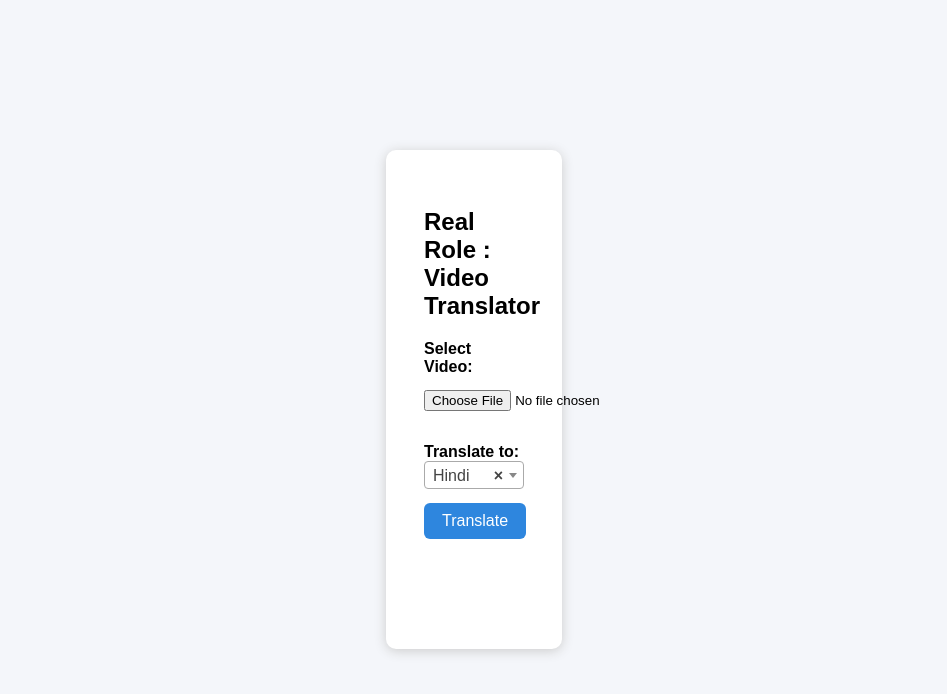
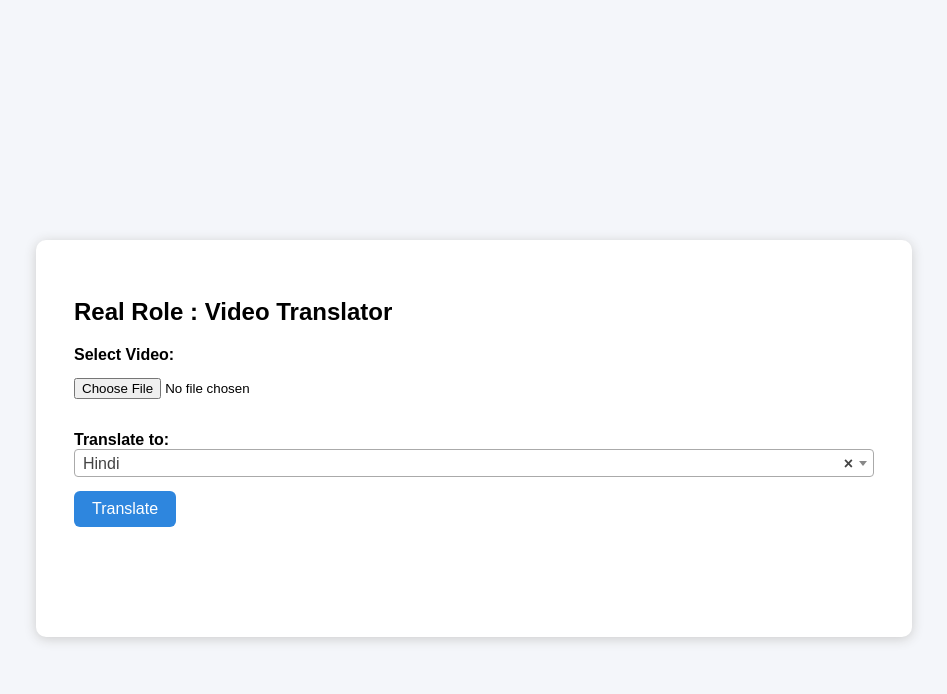
Before and after one commit to realroles/Hero, a plain HTML site: page index.html in a window 1280 px wide. Shown: the whole page, without its empty margins (166-1113 px from the left). Drawn offline with nearby package versions, Linux system fonts and the light colour scheme.

Commit message:
Update index.html

```diff
--- a/index.html
+++ b/index.html
@@ -5,7 +5,7 @@
   <title>Real Role : Video Translator</title>
   <style>
     body { font-family: Arial, sans-serif; background: #f4f6fa; }
-    .container { max-width: 100px; margin: 150px auto; background: #fff; border-radius: 10px; box-shadow: 0 2px 12px #ccc; padding: 38px;}
+    .container { max-width: 800px; margin: 240px auto; background: #fff; border-radius: 10px; box-shadow: 0 2px 12px #ccc; padding: 38px;}
     label { font-weight: bold; }
     input[type="file"] { margin: 14px 0; }
     .select2-container { width: 100% !important; }
```
